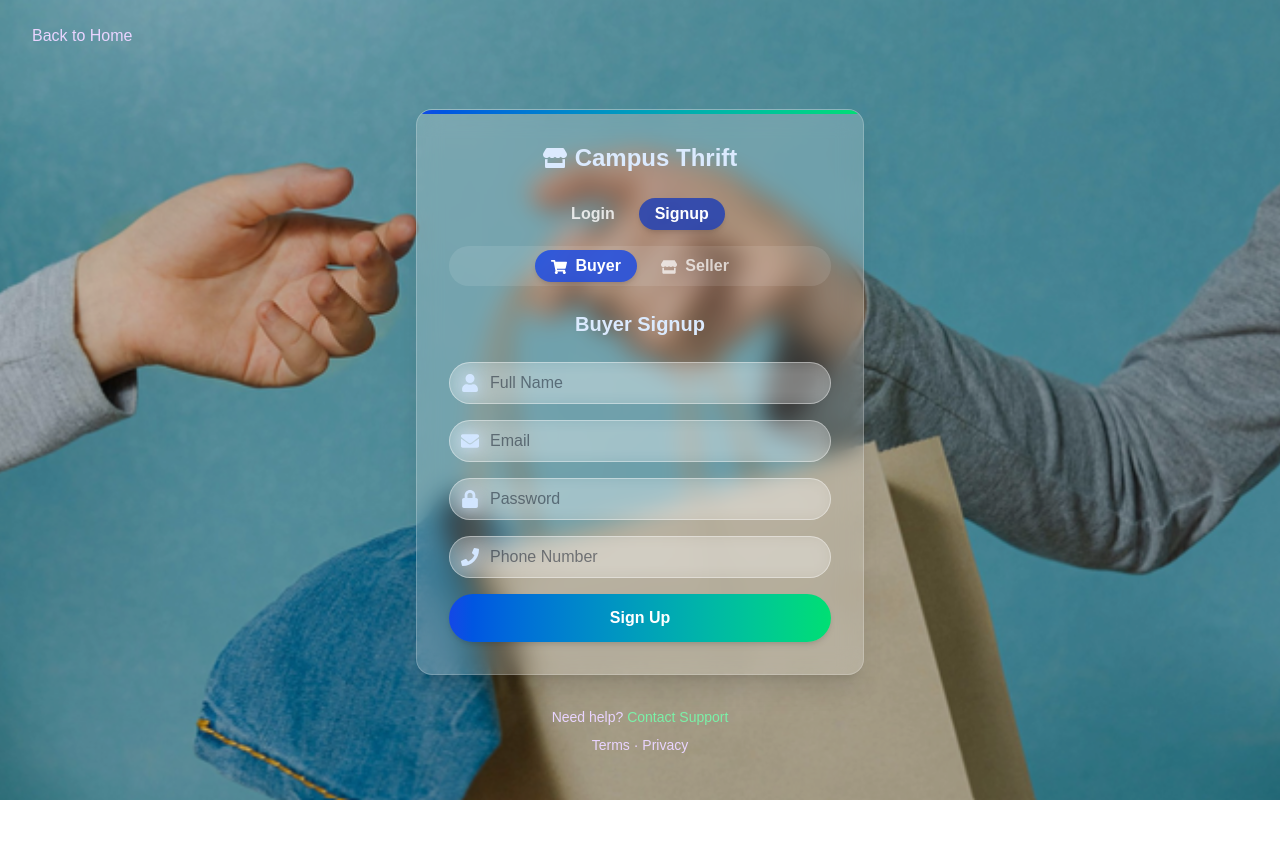
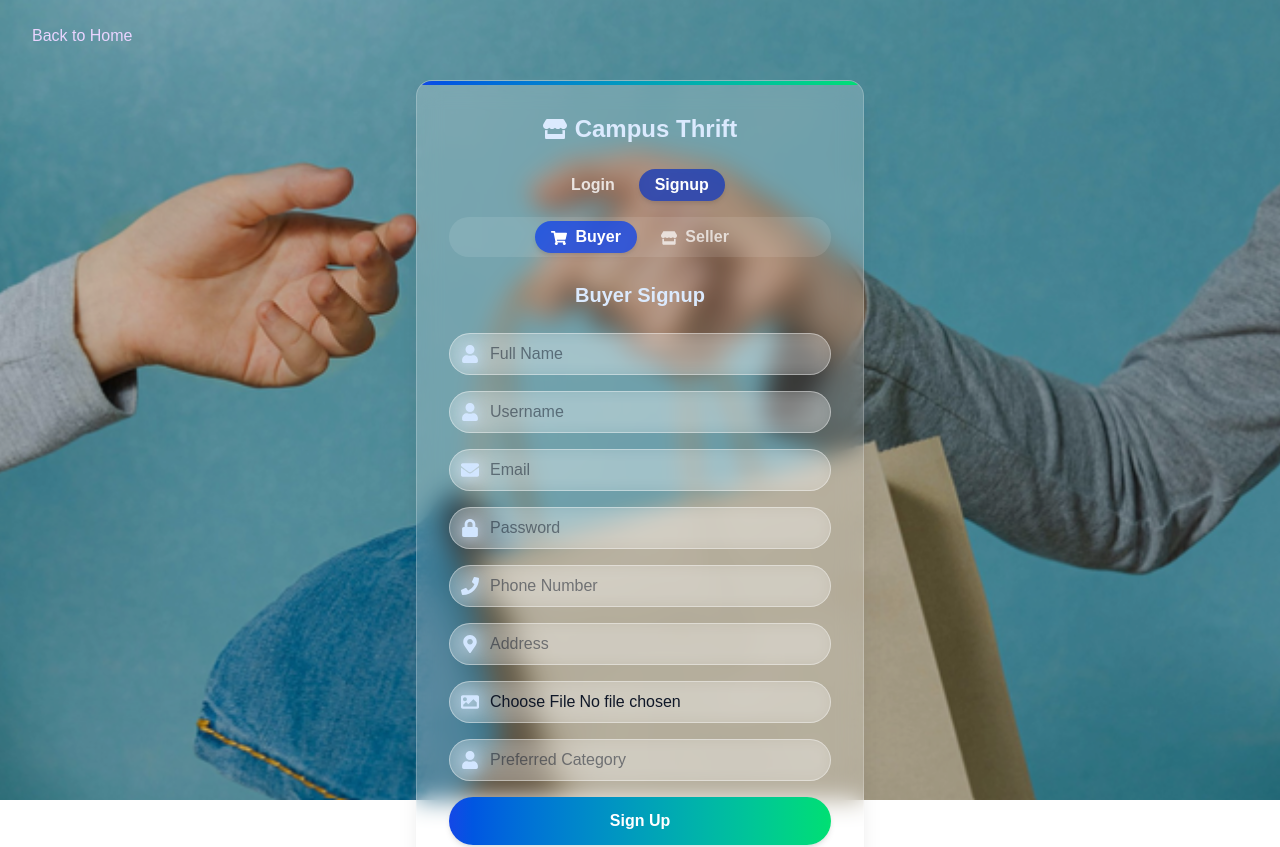
Before and after one commit to Suriaya0191922/SWE-Project-1-, a Next.js app in the folder virtual_store/: page /signup in a window 1280 px wide. Shown: the top 847 px of the page. Before the commit the page ends 800 px from the top, so only its background shows below. Built offline with nearby package versions, Linux system fonts and the light colour scheme.

Commit message:
Add files via upload

```diff
--- a/virtual_store/app/signup/page.js
+++ b/virtual_store/app/signup/page.js
@@ -1,6 +1,15 @@
 "use client"; // MUST be at the very top
 import { useState } from "react";
-import { FaUser, FaEnvelope, FaLock, FaPhone, FaShoppingCart, FaStore } from "react-icons/fa";
+import {
+  FaUser,
+  FaEnvelope,
+  FaLock,
+  FaPhone,
+  FaShoppingCart,
+  FaStore,
+  FaMapMarkerAlt,
+  FaImage,
+} from "react-icons/fa";
 
 export default function Page() {
   const [isSignup, setIsSignup] = useState(true);
@@ -74,9 +83,15 @@ export default function Page() {
       {isSignup && (
         <form className="space-y-4">
           <InputField icon={<FaUser />} placeholder="Full Name" />
+          <InputField icon={<FaUser />} placeholder="Username" />
           <InputField icon={<FaEnvelope />} placeholder="Email" type="email" />
           <InputField icon={<FaLock />} placeholder="Password" type="password" />
           <InputField icon={<FaPhone />} placeholder="Phone Number" />
+          <InputField icon={<FaMapMarkerAlt />} placeholder="Address" />
+          <InputField icon={<FaImage />} type="file" placeholder="Profile Image" />
+
+          {/* Buyer extra field: Preferred Category */}
+          {isBuyer && <InputField icon={<FaUser />} placeholder="Preferred Category" />}
 
           <button
             type="submit"
```
